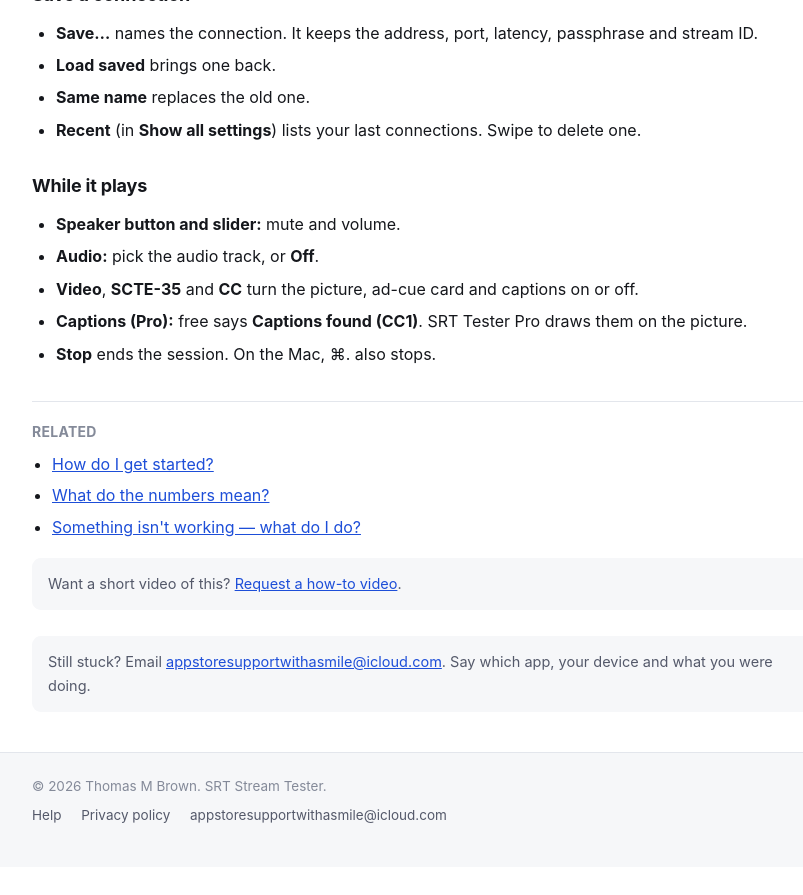
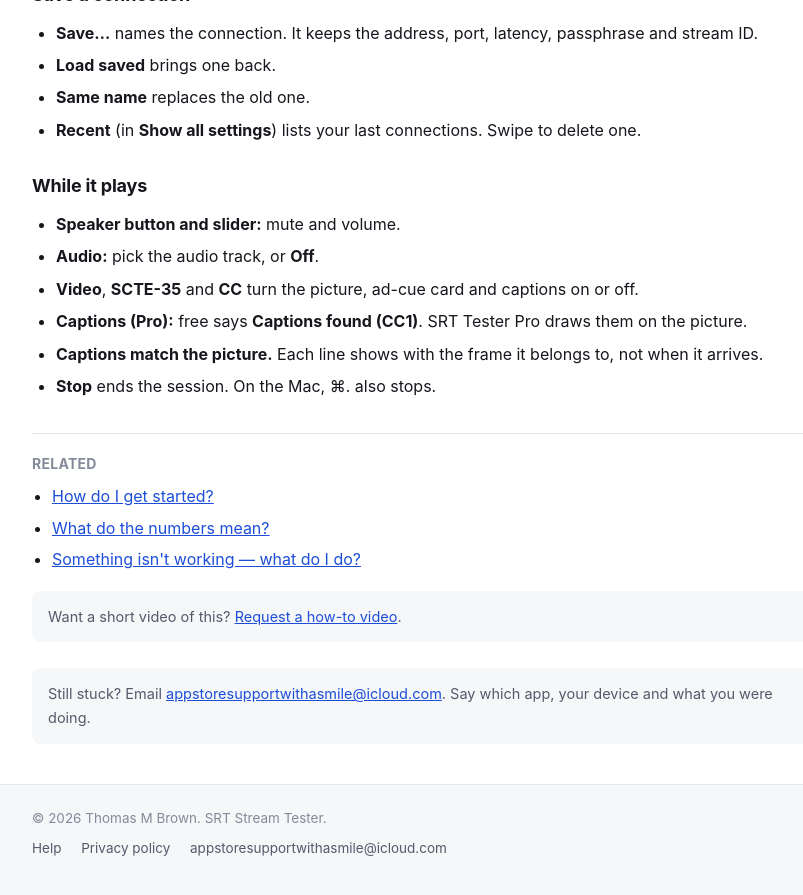
Before and after one commit to mytombrown/team-assist-help, a Jekyll site: the page built from _guides/srtstreamtester/watch-a-stream.md, in a window 1280 px wide and 900 px high, scrolled down 920 px. Shown: the top 895 px of the window, without its empty margins (218-1021 px from the left). Built offline with Jekyll 4.4.1, drawn with Linux system fonts in a browser that asks for light colours; before the commit the page ends 1787 px from its top, so only the background shows below that.

Commit message:
Build 8 (SRT Stream Tester Mac 1.0.1): captions match the picture (SRT-1618, SRT-1620)
Co-Authored-By: Claude Opus 5.5 <noreply@anthropic.com>

```diff
--- a/_guides/srtstreamtester/watch-a-stream.md
+++ b/_guides/srtstreamtester/watch-a-stream.md
@@ -45,4 +45,5 @@ related:
 - **Audio:** pick the audio track, or **Off**.
 - **Video**, **SCTE-35** and **CC** turn the picture, ad-cue card and captions on or off.
 - **Captions (Pro):** free says **Captions found (CC1)**. SRT Tester Pro draws them on the picture.
+- **Captions match the picture.** Each line shows with the frame it belongs to, not when it arrives.
 - **Stop** ends the session. On the Mac, ⌘. also stops.
```
